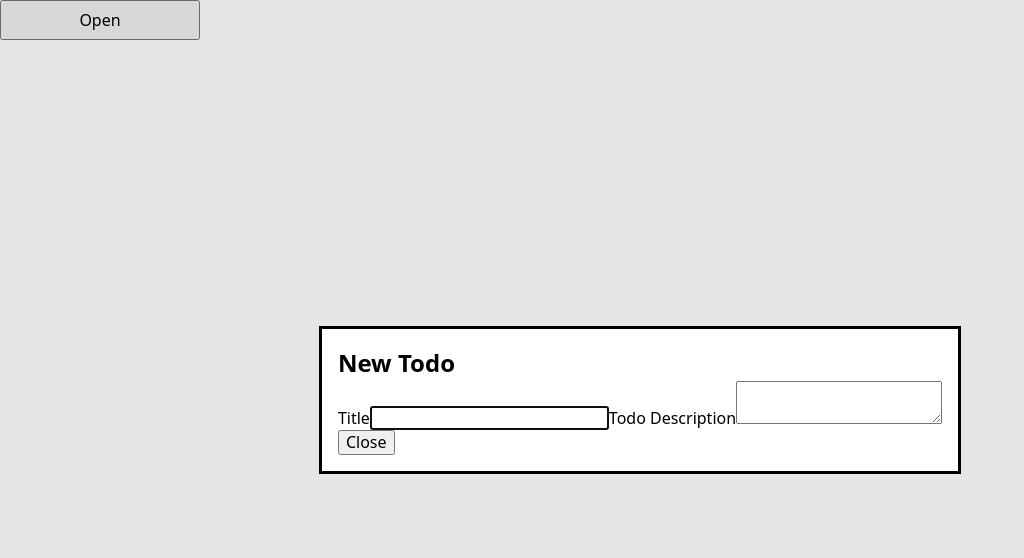
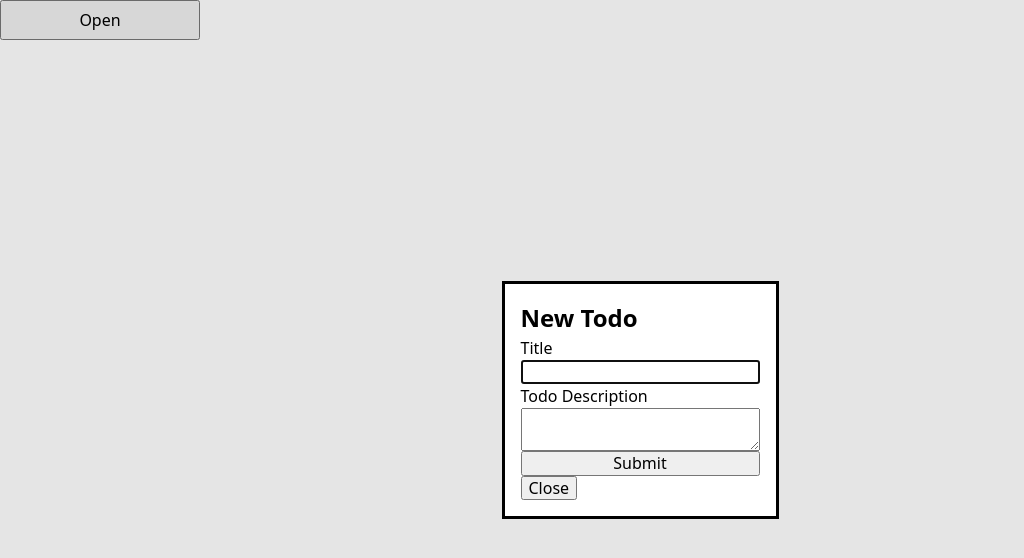
Before and after one commit to Tim-odm/odin-todo, a website built with webpack: page src/index.html in a window 1280 px wide. Shown: the whole page, without its empty margins (0-1024 px from the left). Built offline with nearby package versions, Linux system fonts and the light colour scheme.

Commit message:
add: display flex for form

```diff
--- a/src/scripts/index.js
+++ b/src/scripts/index.js
@@ -11,6 +11,7 @@ import "../styles/app.css";
 import "../styles/header.css";
 import "../styles/sidebar.css";
 import "../styles/main-content.css";
+import "../styles/modal.css";
 
 const app = document.querySelector("#app");
 
--- a/src/scripts/modal.js
+++ b/src/scripts/modal.js
@@ -62,6 +62,12 @@ function createForm() {
 
   form.append(descLabel, descInput);
 
+  const submitButton = document.createElement("input");
+  submitButton.setAttribute("type", "submit");
+  submitButton.value = "Submit";
+
+  form.appendChild(submitButton);
+
   return form;
 }
 
--- a/src/styles/modal.css
+++ b/src/styles/modal.css
@@ -1,4 +1,9 @@
 .new-todo-modal {
+  /* display: flex;
+  flex-direction: column; */
+}
+
+form {
   display: flex;
   flex-direction: column;
 }
```
